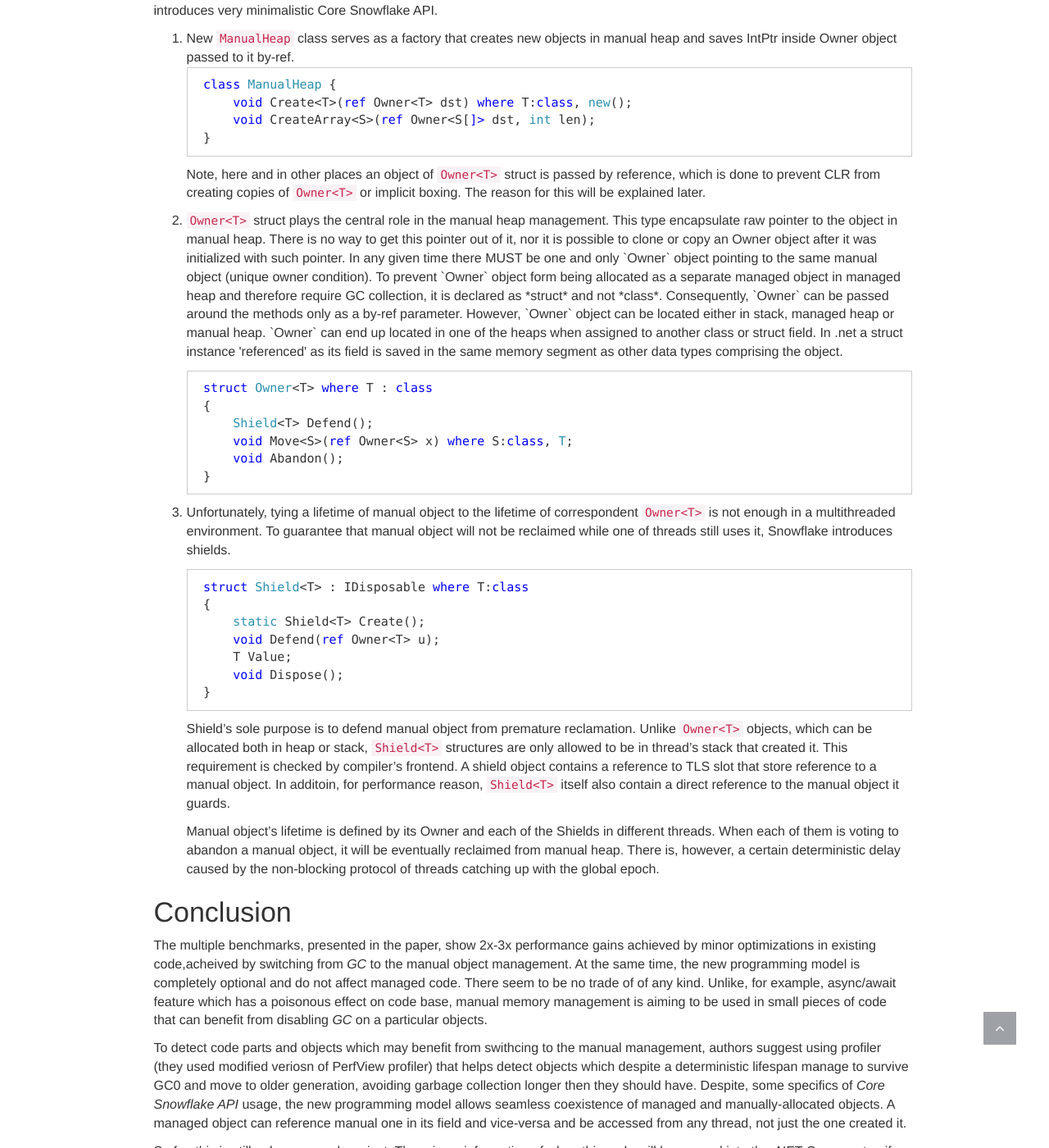
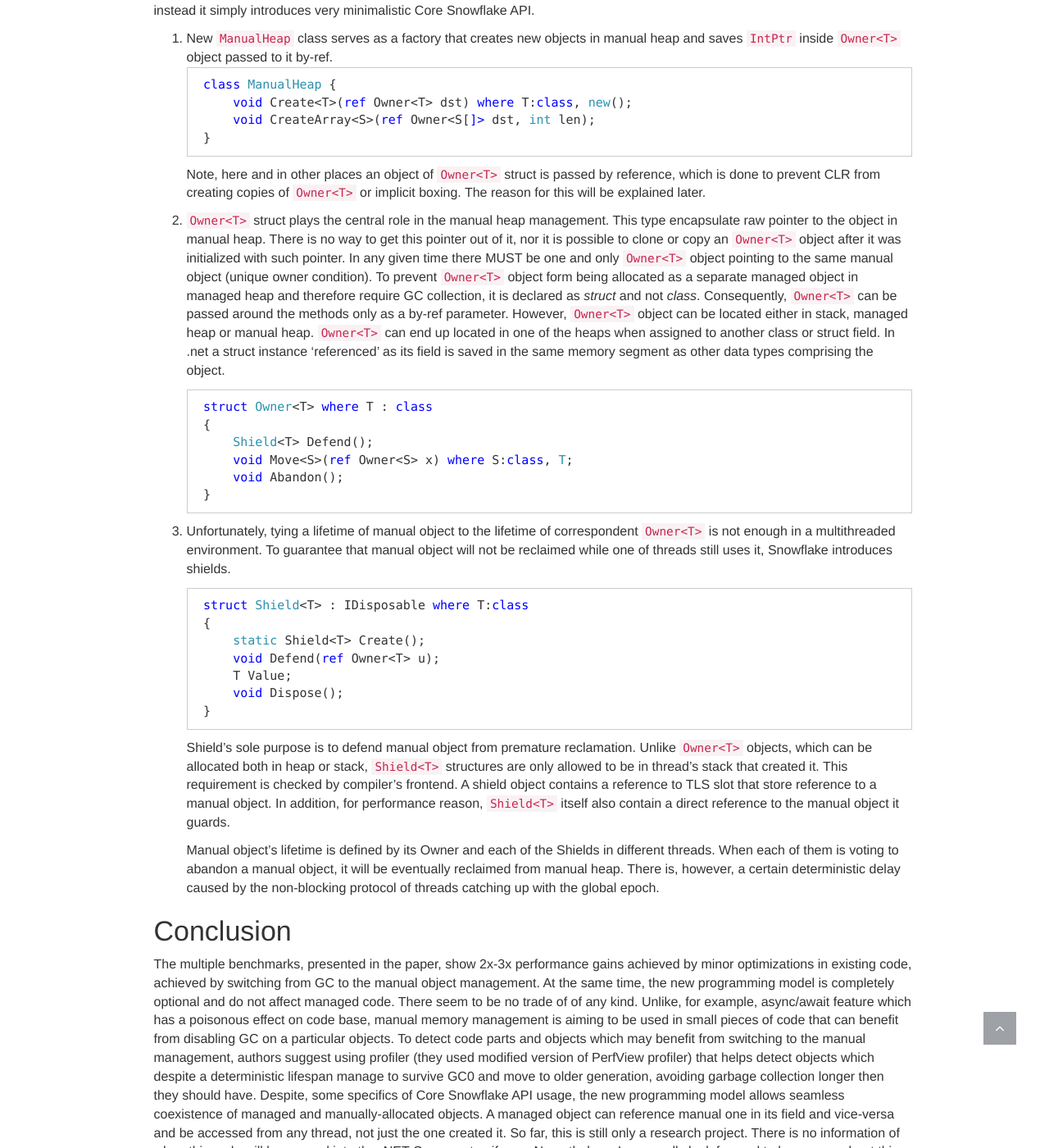
Before and after one commit to Kosat/kosat.github.io, a Jekyll site: the page built from _posts/2017-08-07-project-snowflake.md, in a window 1280 px wide and 1400 px high, scrolled down 2218 px. Shown: the whole window at 82% size. Built offline with Jekyll 4.4.1, drawn with Linux system fonts in a browser that asks for light colours; some of the changed text lies outside the part shown.

Commit message:
Fixed markdown emphsis in Snowflake post.

````diff
--- a/_posts/2017-08-07-project-snowflake.md
+++ b/_posts/2017-08-07-project-snowflake.md
@@ -7,7 +7,7 @@
 ---
 
 ![Snow Flake](/images/2017-08-07-project-snowflake/snow_flake_.png){:class="post-image"}
-As a new [white paper](https://www.microsoft.com/en-us/research/publication/project-snowflake-non-blocking-safe-manual-memory-management-net/ "white paper") by Microsoft Research suggests, researchers from Microsoft have successfully managed to implement a new manual memory management programming model that works along with the existing .NET Core Garbage Collector (GC), without imposing tangible performance penalties on it.
+As a new [white paper](https://www.microsoft.com/en-us/research/publication/project-snowflake-non-blocking-safe-manual-memory-management-net/ "white paper") by Microsoft Research suggests, researchers from Microsoft have successfully managed to implement a new manual memory management programming model that works along with the existing .NET Core Garbage Collector (*GC*), without imposing tangible performance penalties on it.
 <!--more-->
 
 On July 26, 2017 Microsoft research group in association with co-authors from Princeton and Cambridge Universities published a white paper on their implementation of safe, manual memory management subsystem integrated into .NET Core CLR, named Project Snowflake. The primary motivation for mixing managed and manual memory management is to give managed code programmers an easy-to-master yet safe tool/method to do performance optimization of performance-critical chunks of their code. With raise of mobile devices having limited computational and battery resources, various new machine learning applications, and mainstream servers with hundreds gigabytes of memory occupied by managed apps, the need for optimizations becomes acute as never before.
@@ -15,15 +15,15 @@
 Project Snowflake effort is comprised of 4 main parts:
 1. Addition of a separate unmanaged/manual heap and allocator for it (currently they use jemalloc).
 2. Introduce pointers ownership protocol to keep track of `manual objects` (objects allocated in manual heap) and to know when it is safe to delete them.
-3. Modify C#'s compiler frontend (static analyzer) to guarantee ownership policies at compile time.
+3. Modify *C#*'s compiler frontend (static analyzer) to guarantee ownership policies at compile time.
 4. Employing epochs protocol for non-blocking cross-thread shilds tracking and reclamation of manual objects.
 
 ## Why safety matters
-.NET CLR already provides various ways to enable interoperation between managed and unmanaged worlds. Since the day one, it was possible to directly access memory through raw pointers in blocks of code explicitely marked as unsafe or use P/Invoke mechanism to access some native C lib or COM objects. Execution of such code requires full-trust privileges and is primearly used to increase performance and/or go outside CLR bounds to make a system call or make use of any kind of external library.
+.NET CLR already provides various ways to enable interoperation between managed and unmanaged worlds. Since the day one, it was possible to directly access memory through raw pointers in blocks of code explicitely marked as unsafe or use P/Invoke mechanism to access some native *C* lib or *COM* objects. Execution of such code requires full-trust privileges and is primearly used to increase performance and/or go outside CLR bounds to make a system call or make use of any kind of external library.
 
 Here are a couple of examples of how .NET BCL utilizes unsafe code to increase performance (taken from here [referencesource](https://referencesource.microsoft.com "referencesource")):
 
-For example, BinarySearch method of Array class from Full .NET Framework's BCL when comparing two ASCII strings simply goes down to calling external function `TrySZBinarySearch`, which is implemented in C++ and accessible from CLR itself (as MethodImplOptions.InternalCall suggests).
+For example, BinarySearch method of Array class from Full .NET Framework's BCL when comparing two ASCII strings simply goes down to calling external function `TrySZBinarySearch`, which is implemented in *C++* and accessible from CLR itself (as MethodImplOptions.InternalCall suggests).
 
 ```csharp
 class Array
@@ -77,15 +77,14 @@
 }
 ```
 
-As name suggests unsafe code prevents CLR from verifying its safety in terms of memory access, type safety, remembering to pin managed object,  etc. An assembly containing unsafe code may only be used in a process granted with full-trust permission. Another problem with such code is that in spite of being quite similar to *C#*, it feels more like a chunk of some other language embedded in *C#* code. *C#* Language specification even says " ... In a sense, writing unsafe code is much like writing *C* code within a *C#* program.". In addition, using *C* libs or *COM servers* involves performance and memory overhead when marshaling non-blitable types and clutters managed code with all sorts of *C*-style StructLayout-s or *COM* Wrappers.
+As name suggests unsafe code prevents CLR from verifying its safety in terms of memory access, type safety, remembering to pin managed object,  etc. An assembly containing unsafe code may only be used in a process granted with full-trust permission. Another problem with such code is that in spite of being quite similar to *C#*, it feels more like a chunk of some other language embedded in *C#* code. *C#* Language specification even says " ... In a sense, writing unsafe code is much like writing *C* code within a *C#* program.". In addition, using *C* libs or *COM* servers involves performance and memory overhead when marshaling non-blitable types and clutters managed code with all sorts of *C*-style StructLayout-s or *COM* Wrappers.
 
 The suggested programming model of Snowflake addresses the aforementioned issues abstracting programmer from pointer algebra, marshaling and keeping optimized code as safe as any other managed code. Moreover, there is only a very few concepts that programmer will be required to master in order to start using it.
 
 ## Basics of new model
+Snowflake do not extend *C#* language in any way (except for `new Owner<MyClass>(...)` sugar mentioned in the paper ), instead it simply introduces very minimalistic Core Snowflake API.
 
-Snowflake do not extend *C#* language in any way (except for *new Owner<MyClass>(...)* sugar mentioned in the paper ), instead it simply introduces very minimalistic Core Snowflake API.
-
-1. New `ManualHeap` class serves as a factory that creates new objects in manual heap and saves IntPtr inside Owner<T> object passed to it by-ref.
+1. New `ManualHeap` class serves as a factory that creates new objects in manual heap and saves `IntPtr` inside `Owner<T>` object passed to it by-ref.
     ```csharp
     class ManualHeap {
         void Create<T>(ref Owner<T> dst) where T:class, new();
@@ -96,7 +95,7 @@
     Note, here and in other places an object of `Owner<T>` struct is passed by reference, which is done to prevent CLR from creating copies of `Owner<T>` or implicit boxing. The reason for this will be explained later.
 
 
-2. `Owner<T>` struct plays the central role in the manual heap management. This type encapsulate raw pointer to the object in manual heap. There is no way to get this pointer out of it, nor it is possible to clone or copy an Owner<T> object after it was initialized with such pointer. In any given time there MUST be one and only `Owner<T>` object pointing to the same manual object (unique owner condition). To prevent `Owner<T>` object form being allocated as a separate managed object in managed heap and therefore require GC collection, it is declared as *struct* and not *class*. Consequently,  `Owner<T>` can be passed around the methods only as a by-ref parameter. However, `Owner<T>` object can be located either in stack, managed heap or manual heap. `Owner<T>` can end up located in one of the heaps when assigned to another class or struct field. In .net a struct instance 'referenced' as its field is saved in the same memory segment as other data types comprising the object.
+2. `Owner<T>` struct plays the central role in the manual heap management. This type encapsulate raw pointer to the object in manual heap. There is no way to get this pointer out of it, nor it is possible to clone or copy an `Owner<T>` object after it was initialized with such pointer. In any given time there MUST be one and only `Owner<T>` object pointing to the same manual object (unique owner condition). To prevent `Owner<T>` object form being allocated as a separate managed object in managed heap and therefore require GC collection, it is declared as _struct_ and not _class_. Consequently,  `Owner<T>` can be passed around the methods only as a by-ref parameter. However, `Owner<T>` object can be located either in stack, managed heap or manual heap. `Owner<T>` can end up located in one of the heaps when assigned to another class or struct field. In .net a struct instance 'referenced' as its field is saved in the same memory segment as other data types comprising the object.
 
     ```csharp
     struct Owner<T> where T : class
@@ -121,14 +120,11 @@
     }
     ```
 
-    Shield's sole purpose is to defend manual object from premature reclamation. Unlike `Owner<T>` objects, which can be allocated both in heap or stack, `Shield<T>` structures are only allowed to be in thread's stack that created it. This requirement is checked by compiler's frontend. A shield object contains a reference to TLS slot that store reference to a manual object. In additoin, for performance reason, `Shield<T>` itself also contain a direct reference to the manual object it guards.
+    Shield's sole purpose is to defend manual object from premature reclamation. Unlike `Owner<T>` objects, which can be allocated both in heap or stack, `Shield<T>` structures are only allowed to be in thread's stack that created it. This requirement is checked by compiler's frontend. A shield object contains a reference to TLS slot that store reference to a manual object. In addition, for performance reason, `Shield<T>` itself also contain a direct reference to the manual object it guards.
 
     Manual object's lifetime is defined by its Owner and each of the Shields in different threads. When each of them is voting to abandon a manual object, it will be eventually reclaimed from manual heap. There is, however, a certain deterministic delay caused by the non-blocking protocol of threads catching up with the global epoch.
 
 ## Conclusion
-
-The multiple benchmarks, presented in the paper, show 2x-3x performance gains achieved by minor optimizations in existing code,acheived by switching from *GC* to the manual object management. At the same time, the new programming model is completely optional and do not affect managed code. There seem to be no trade of of any kind. Unlike, for example, async/await feature which has a poisonous effect on code base, manual memory management is aiming to be used in small pieces of code that can benefit from disabling *GC* on a particular objects.
-
-To detect code parts and objects which may benefit from swithcing to the manual management, authors suggest using profiler (they used modified veriosn of PerfView profiler) that helps detect objects which despite a deterministic lifespan manage to survive GC0 and move to older generation, avoiding garbage collection longer then they should have. Despite, some specifics of  *Core Snowflake API* usage, the new programming model allows seamless coexistence of managed and manually-allocated objects. A managed object can reference manual one in its field and vice-versa and be accessed from any thread, not just the one created it.
-
+The multiple benchmarks, presented in the paper, show 2x-3x performance gains achieved by minor optimizations in existing code, achieved by switching from GC to the manual object management. At the same time, the new programming model is completely optional and do not affect managed code. There seem to be no trade of of any kind. Unlike, for example, async/await feature which has a poisonous effect on code base, manual memory management is aiming to be used in small pieces of code that can benefit from disabling GC on a particular objects.
+To detect code parts and objects which may benefit from switching to the manual management, authors suggest using profiler (they used modified version of PerfView profiler) that helps detect objects which despite a deterministic lifespan manage to survive GC0 and move to older generation, avoiding garbage collection longer then they should have. Despite, some specifics of Core Snowflake API usage, the new programming model allows seamless coexistence of managed and manually-allocated objects. A managed object can reference manual one in its field and vice-versa and be accessed from any thread, not just the one created it.
 So far, this is still only a research project. There is no information of when this code will be merged into the .NET Core master, if ever. Nevertheless, I personally look forward to hear more about this amazing project and see what will happen next.
````
